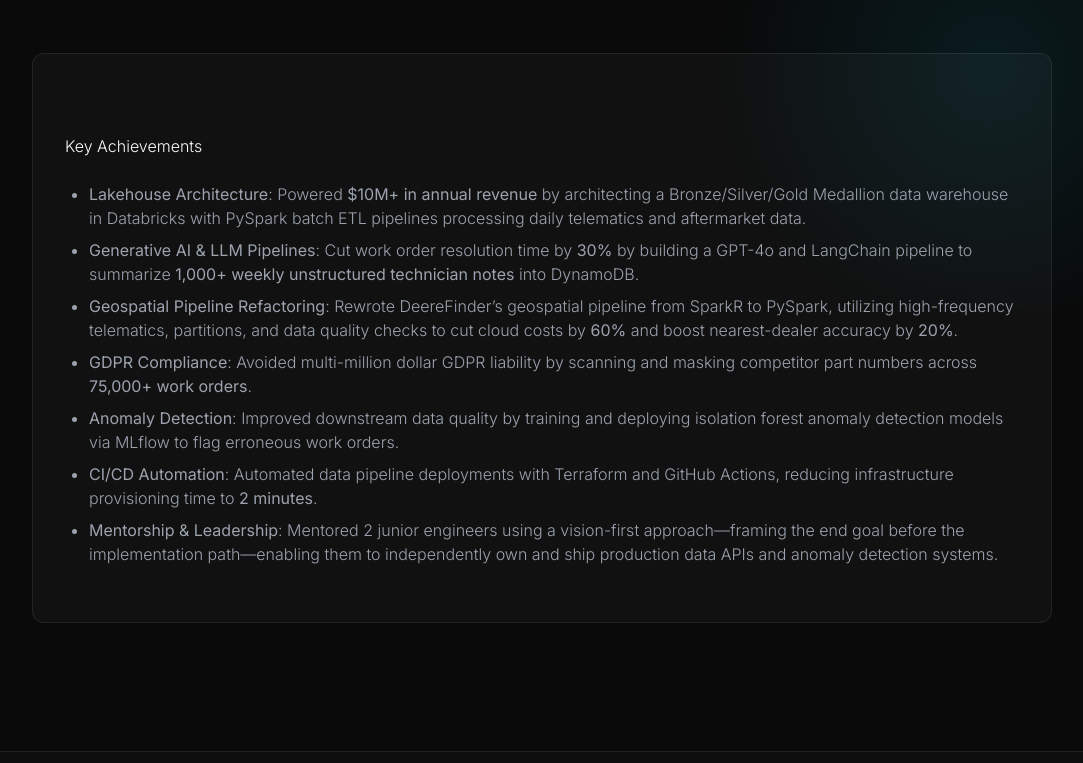
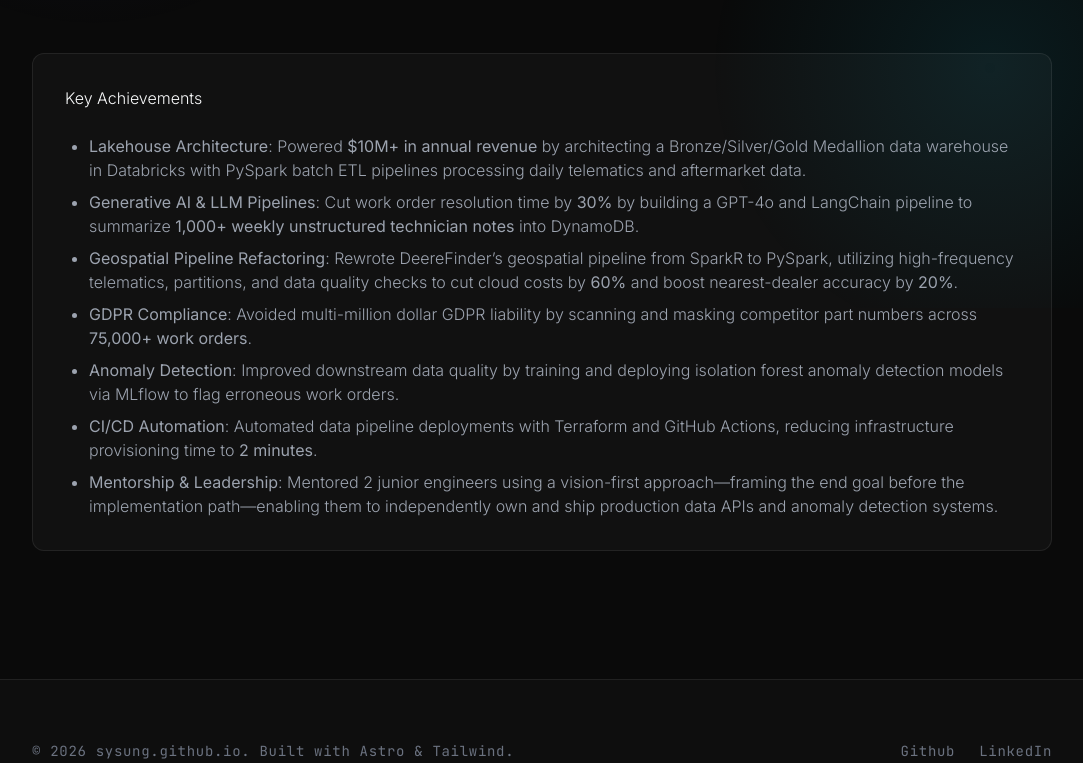
Before and after one commit to sysung/sysung.github.io, an Astro site: page /experience/john-deere-data-engineer in a window 1280 px wide. Shown: the part 492-1255 px from the top of the page, without its empty margins (98-1181 px from the left). Built offline with nearby package versions, Linux system fonts and the light colour scheme; Astro itself is replaced by a stand-in of ours.

Commit message:
fix: Fix padding

```diff
--- a/src/pages/experience/[slug].astro
+++ b/src/pages/experience/[slug].astro
@@ -97,6 +97,12 @@
   .markdown-content h2 {
     @apply font-headline-md-mobile md:font-headline-md text-text-primary font-light mt-12 mb-6;
   }
+  .markdown-content h2:first-child {
+    @apply mt-0;
+  }
+  .markdown-content > *:last-child {
+    @apply mb-0;
+  }
   .markdown-content h3 {
     @apply text-2xl text-text-primary font-light mt-10 mb-4;
   }
```
